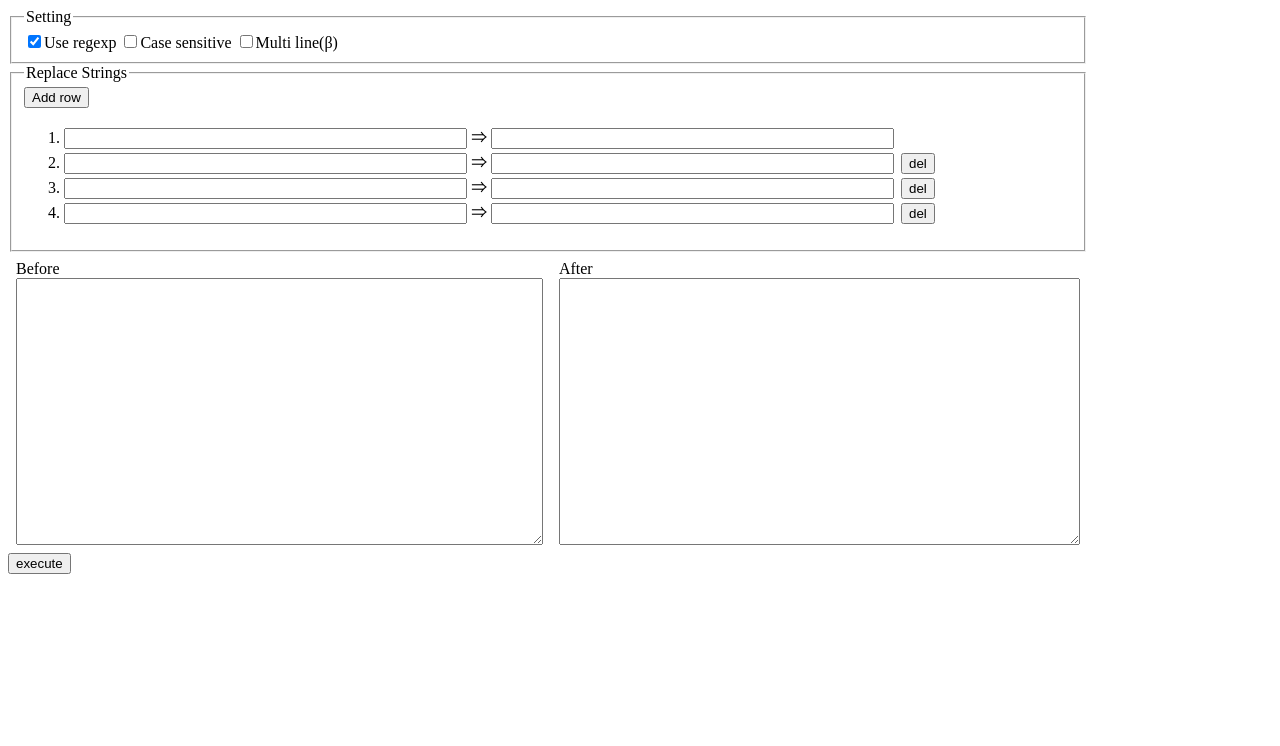
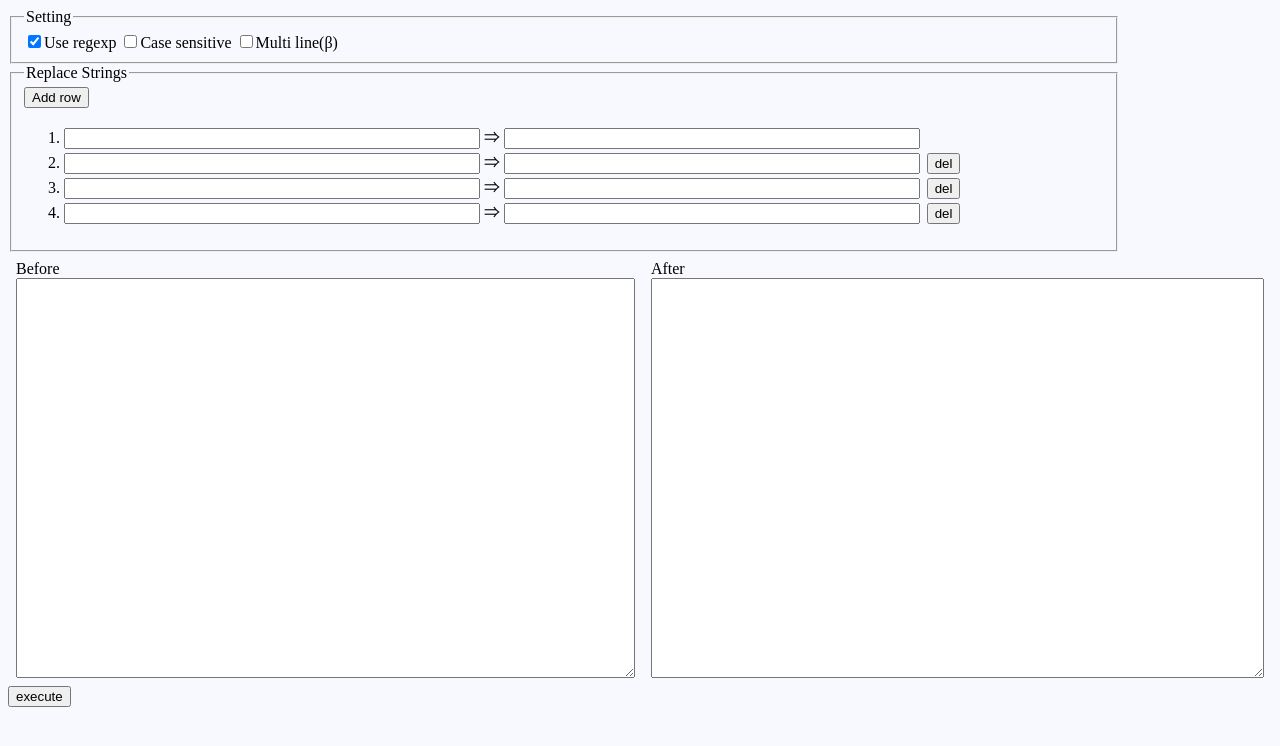
Before and after one commit to zonanjaro86/multiReplace, a plain HTML site: page index.html in a window 1280 px wide. Drawn offline with Linux system fonts and the light colour scheme.

Commit message:
レイアウト調整

```diff
--- a/css/multiReplace.css
+++ b/css/multiReplace.css
@@ -1,4 +1,7 @@
 body {
+    background-color: ghostwhite
+}
+fieldset {
     max-width: 1080px;
 }
 #replaceStrings li input {
@@ -18,6 +21,7 @@ div.resultWrapper>div {
 div.resultWrapper>div>textarea {
     width:100%;
     min-height: 20em;
+    height: 30em;
     resize: vertical;
     white-space: pre;
 }
```
